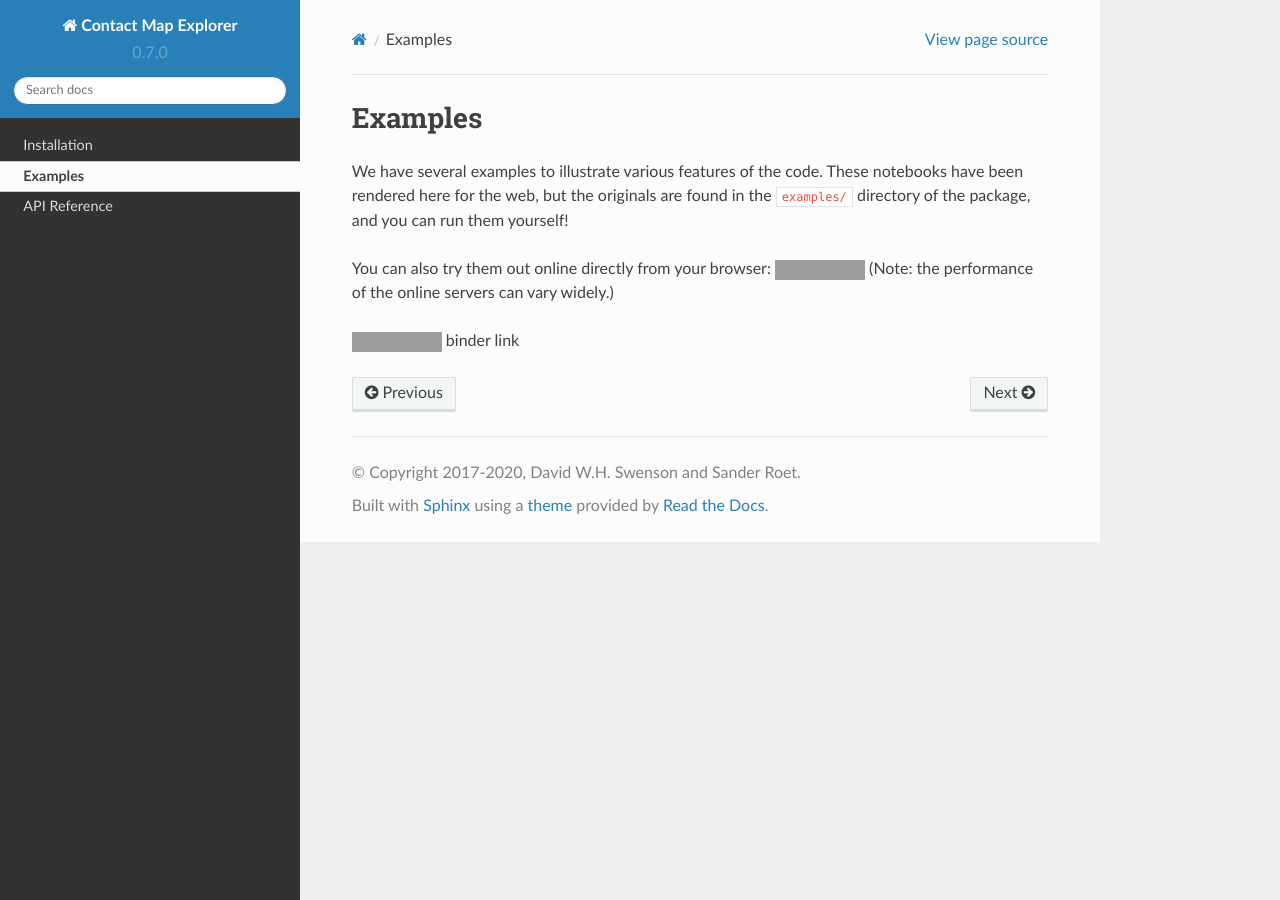
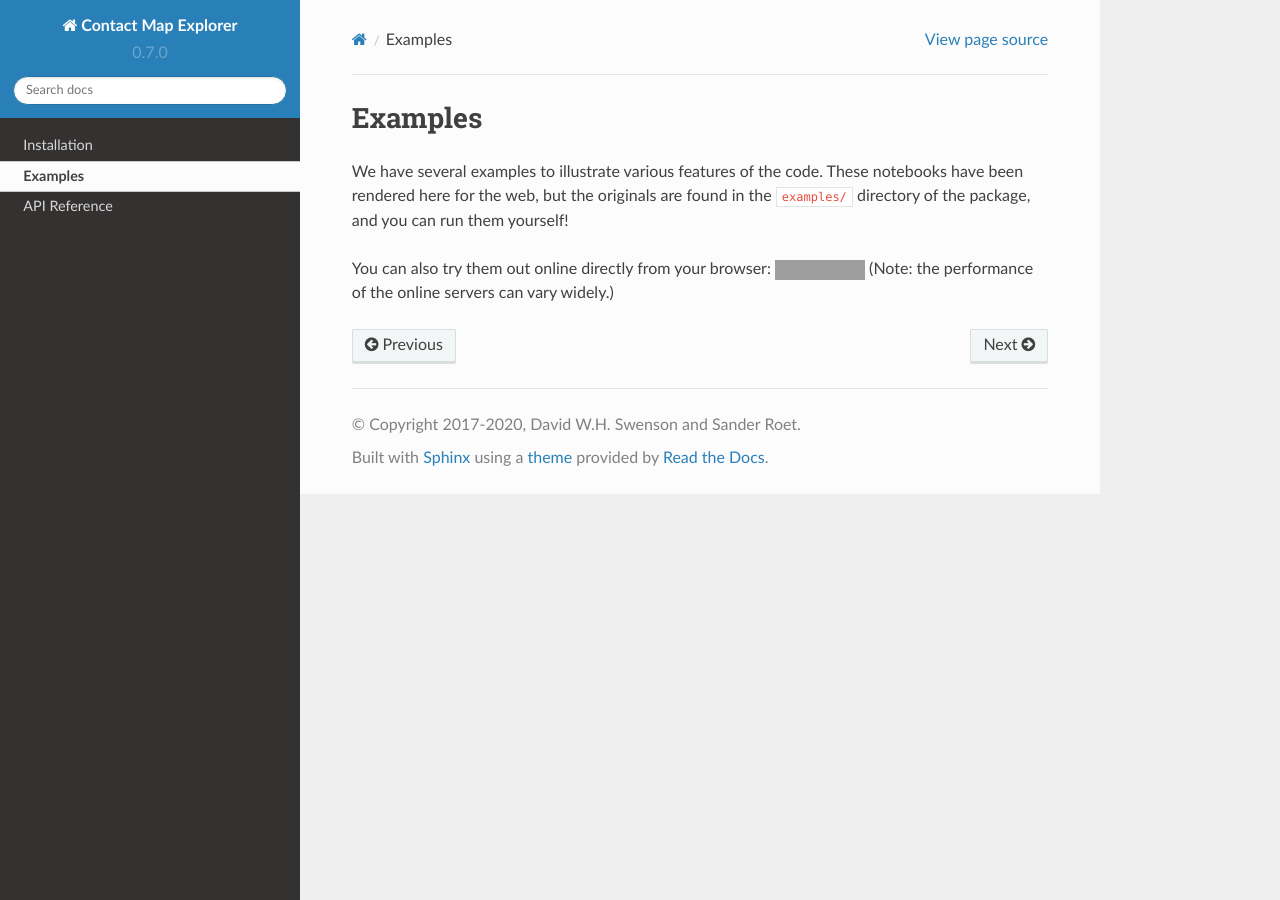
Before and after one commit to dwhswenson/contact_map, a Sphinx documentation site: the page built from docs/examples/index.rst, in a window 1280 px wide. Built offline with Sphinx 7.4.7 and the Read the Docs theme 2.0.0, drawn with Linux system fonts in a browser that asks for light colours; grey boxes are pictures that could not be loaded.

Commit message:
Update docs/examples/index.rst
Co-authored-by: David W.H. Swenson <dwhs@hyperblazer.net>

```diff
--- a/docs/examples/index.rst
+++ b/docs/examples/index.rst
@@ -16,7 +16,6 @@ yourself!
 You can also try them out online directly from your browser: |binder|_
 (Note: the performance of the online servers can vary widely.)
 
-|binder|_ binder link
 
 .. toctree::
     :maxdepth: 1
```
